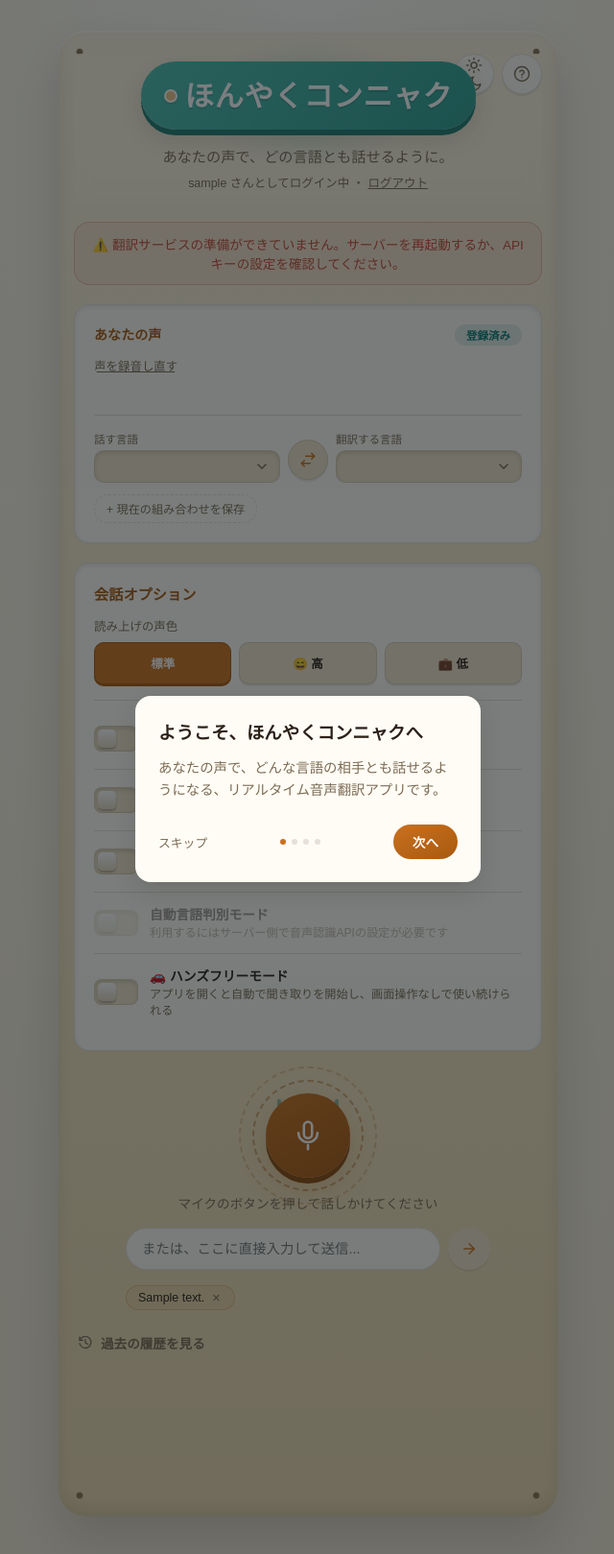
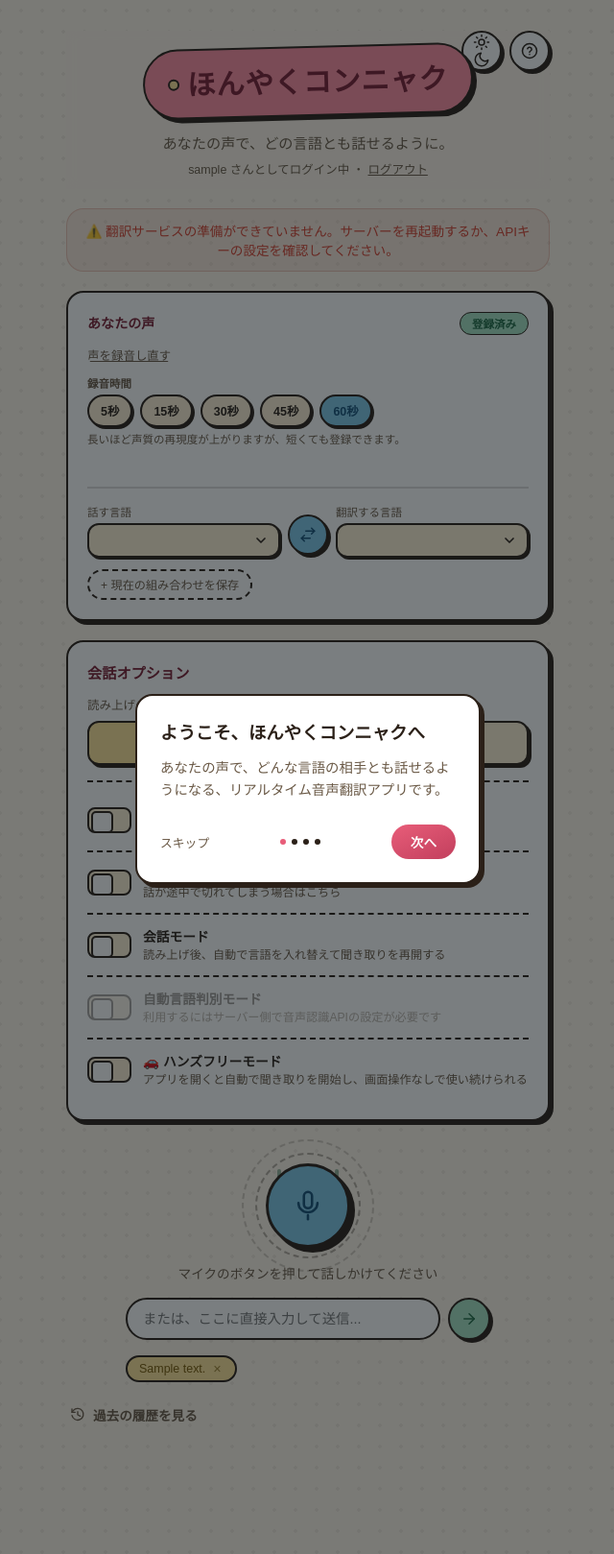
Before and after one commit to tomokiyama2000-cmyk/honyaku-kon-nyaku, a Flask app: page / in a window 1280 px wide. Shown: the top 1619 px of the page at 96% size, without its empty margins (319-959 px from the left). Run offline with Flask 3, Linux system fonts and the light colour scheme; the visitor is signed in with stand-in values (Sample User, id 1); tables that the repository leaves empty hold one stand-in row (values such as "Sample post"); lists and menus that the app fills with data are empty; parts of the project's set-up code (start-up, migrations or seed data) failed here and were passed over; some web fonts are replaced.

Commit message:
デザインを『ポップ・ステッカー』系に全面刷新: 太いアウトライン+ベタ塗りのオフセット影で紙工作・シールのような質感に変更。タイトルバッジは傾いたシール風。ボタンは押すとシールが沈み込むような触感。ダークモードも同系統で調整。また、声のサンプル録音時間を5/15/30/45/60秒から選択できる機能を追加

```diff
--- a/static/app.js
+++ b/static/app.js
@@ -20,6 +20,7 @@ const recordSampleButton = document.getElementById("recordSampleButton");
 const recordButtonLabel = document.getElementById("recordButtonLabel");
 const recordProgress = document.getElementById("recordProgress");
 const recordStatusText = document.getElementById("recordStatusText");
+const durationOptions = document.querySelectorAll(".duration-option");
 const voiceSampleStatus = document.getElementById("voiceSampleStatus");
 const textInputForm = document.getElementById("textInputForm");
 const textInput = document.getElementById("textInput");
@@ -42,7 +43,7 @@ const tutorialSkip = document.getElementById("tutorialSkip");
 let hasVoiceSample = recordSampleButton.classList.contains("record-button--subtle");
 
 function resetRecordButtonLabel() {
-  recordButtonLabel.textContent = hasVoiceSample ? "声を録音し直す" : "🎙️ 声を録音する（60秒）";
+  recordButtonLabel.textContent = hasVoiceSample ? "声を録音し直す" : `🎙️ 声を録音する（${selectedRecordSeconds}秒）`;
 }
 
 // ブラウザの音声認識機能を用意する（Chrome系ブラウザで利用可能）
@@ -635,7 +636,17 @@ clearHistoryButton.addEventListener("click", async () => {
 });
 
 // ---- 声のサンプルを録音する ----
-const RECORD_DURATION_MS = 60000; // 60秒間録音する（ElevenLabsの推奨：1〜2分程度の明瞭な音声）
+let selectedRecordSeconds = 60; // デフォルトは60秒（ElevenLabsの推奨：1〜2分程度の明瞭な音声が理想だが、選択式にしている）
+
+durationOptions.forEach((button) => {
+  button.addEventListener("click", () => {
+    if (isRecording) return; // 録音中は変更できないようにする
+    durationOptions.forEach((b) => b.classList.remove("is-active"));
+    button.classList.add("is-active");
+    selectedRecordSeconds = parseInt(button.dataset.seconds, 10);
+    resetRecordButtonLabel();
+  });
+});
 
 let mediaRecorder = null;
 let recordedChunks = [];
@@ -650,6 +661,7 @@ recordSampleButton.addEventListener("click", async () => {
   }
 
   recordSampleButton.disabled = true;
+  const recordDurationMs = selectedRecordSeconds * 1000;
 
   try {
     const stream = await navigator.mediaDevices.getUserMedia({ audio: true });
@@ -674,7 +686,7 @@ recordSampleButton.addEventListener("click", async () => {
     isRecording = true;
     recordSampleButton.classList.add("recording");
 
-    const totalSeconds = RECORD_DURATION_MS / 1000;
+    const totalSeconds = recordDurationMs / 1000;
     let secondsLeft = totalSeconds;
     recordButtonLabel.textContent = `録音中...（残り${secondsLeft}秒）`;
     recordStatusText.textContent = "はっきりとした声で、自然に話し続けてください。";
@@ -694,7 +706,7 @@ recordSampleButton.addEventListener("click", async () => {
       if (mediaRecorder && mediaRecorder.state !== "inactive") {
         mediaRecorder.stop();
       }
-    }, RECORD_DURATION_MS);
+    }, recordDurationMs);
   } catch (err) {
     recordStatusText.textContent = "マイクを使用できませんでした。マイクの使用許可を確認してください。";
     recordSampleButton.disabled = false;
--- a/static/style.css
+++ b/static/style.css
@@ -1,30 +1,36 @@
 /* ============================================================
    VoiceBridge（ほんやくコンニャク） デザイントークン
 
-   カラー: 温かみのあるクリーム色の背景 × 深みのある琥珀色のアクセント × ティール
-           （「ひみつ道具」らしい、手に取れる質感の配色を目指す）
-   タイプ: 見出し=M PLUS Rounded 1c（丸ゴシック、秘密道具らしい親しみやすさ）
+   カラー: 紙工作・シールのような、太いアウトライン+ビビッドなパステルカラー
+   タイプ: 見出し=M PLUS Rounded 1c（丸ゴシック、ポップで親しみやすい）
            本文=IBM Plex Sans JP
    余白のスケール: 4の倍数（4/8/12/16/20/24/32px）で統一
-   影のスケール: sm（カード）/ md（浮いた要素）の2段階のみ（いずれも暖色寄りの影）
-   角丸のスケール: sm=10px（入力・小ボタン）/ md=16px（カード）/ full=999px（丸ボタン・ピル）
+   影: 太いアウトライン + ベタ塗りの「ポン」と飛び出すオフセット影（ぼかし無し）のみ
+   角丸のスケール: sm=12px（入力・小ボタン）/ md=18px（カード）/ full=999px（丸ボタン・ピル）
    ============================================================ */
 
 :root {
-  --bg: #F3E9D6;
-  --panel: #FFFCF5;
-  --panel-raised: #F1E4C9;
-  --shell: #FBF1DC;
-  --shell-dark: #ECD9AE;
-  --rivet: #8A7454;
-  --accent: #C9711F;
-  --accent-strong: #A8590F;
-  --accent-soft: #F2C78C;
-  --teal: #0E7C74;
-  --text: #2B2018;
-  --text-muted: #7C6C55;
-  --border: rgba(43, 32, 24, 0.12);
-  --danger: #C24A36;
+  --bg: #FFF6E9;
+  --panel: #FFFFFF;
+  --panel-raised: #FFF1D6;
+  --ink: #2B2018;
+  --pink: #FF8FA3;
+  --pink-deep: #E85D79;
+  --pink-text: #7A1E33;
+  --yellow: #FFE59A;
+  --yellow-text: #7A5A06;
+  --mint: #A6E3C4;
+  --mint-text: #1F6B45;
+  --sky: #7FC8E8;
+  --sky-text: #145179;
+  --accent: var(--pink-deep);
+  --accent-strong: #C23F5D;
+  --accent-soft: var(--pink);
+  --teal: #1F6B45;
+  --text: var(--ink);
+  --text-muted: #6B5A47;
+  --border: var(--ink);
+  --danger: #D6402F;
 
   --space-1: 4px;
   --space-2: 8px;
@@ -34,12 +40,12 @@
   --space-6: 24px;
   --space-8: 32px;
 
-  --radius-sm: 10px;
-  --radius-md: 16px;
+  --radius-sm: 12px;
+  --radius-md: 18px;
   --radius-full: 999px;
 
-  --shadow-sm: 0 2px 10px rgba(43, 32, 24, 0.07);
-  --shadow-md: 0 10px 24px rgba(43, 32, 24, 0.14);
+  --pop-sm: 3px 3px 0 var(--ink);
+  --pop-md: 4px 4px 0 var(--ink);
 }
 
 * { box-sizing: border-box; }
@@ -47,8 +53,8 @@
 body {
   margin: 0;
   background:
-    radial-gradient(ellipse at top, #FFFCF5 0%, var(--bg) 68%),
-    radial-gradient(circle, rgba(43, 32, 24, 0.05) 1px, transparent 1.6px) 0 0 / 20px 20px;
+    radial-gradient(circle, rgba(43, 32, 24, 0.06) 1.5px, transparent 2px) 0 0 / 22px 22px,
+    var(--bg);
   color: var(--text);
   font-family: 'IBM Plex Sans JP', 'Hiragino Sans', sans-serif;
   min-height: 100vh;
@@ -77,18 +83,7 @@ body {
   flex-direction: column;
   gap: var(--space-5);
   position: relative;
-  padding: var(--space-6) var(--space-4) var(--space-8);
-  border-radius: 28px;
-  background:
-    radial-gradient(circle 5px at 22px 22px, var(--rivet) 55%, rgba(138, 116, 84, 0.25) 72%, transparent 88%),
-    radial-gradient(circle 5px at calc(100% - 22px) 22px, var(--rivet) 55%, rgba(138, 116, 84, 0.25) 72%, transparent 88%),
-    radial-gradient(circle 5px at 22px calc(100% - 22px), var(--rivet) 55%, rgba(138, 116, 84, 0.25) 72%, transparent 88%),
-    radial-gradient(circle 5px at calc(100% - 22px) calc(100% - 22px), var(--rivet) 55%, rgba(138, 116, 84, 0.25) 72%, transparent 88%),
-    linear-gradient(180deg, var(--shell) 0%, var(--shell-dark) 100%);
-  box-shadow:
-    inset 0 2px 0 rgba(255, 255, 255, 0.55),
-    inset 0 -8px 16px rgba(43, 32, 24, 0.10),
-    0 24px 48px rgba(43, 32, 24, 0.16);
+  padding: 0 var(--space-2) var(--space-8);
 }
 
 button, input, select {
@@ -105,23 +100,10 @@ button {
   position: sticky;
   top: 0;
   z-index: 10;
-  padding: var(--space-2) 0 var(--space-3);
-  background: rgba(251, 241, 220, 0.88);
-  backdrop-filter: blur(8px);
-  -webkit-backdrop-filter: blur(8px);
-}
-
-.app__header::before {
-  content: "";
-  position: absolute;
-  top: -20px;
-  left: 50%;
-  transform: translateX(-50%);
-  width: 220px;
-  height: 140px;
-  background: radial-gradient(ellipse, rgba(79, 191, 176, 0.25) 0%, rgba(79, 191, 176, 0) 70%);
-  pointer-events: none;
-  z-index: -1;
+  padding: var(--space-4) 0 var(--space-3);
+  background: rgba(255, 246, 233, 0.9);
+  backdrop-filter: blur(6px);
+  -webkit-backdrop-filter: blur(6px);
 }
 
 .gadget-badge {
@@ -131,31 +113,29 @@ button {
   gap: var(--space-2);
   padding: var(--space-3) var(--space-6);
   border-radius: var(--radius-full);
-  background: linear-gradient(135deg, #4FBFB0 0%, #2E9D91 100%);
-  box-shadow:
-    0 6px 0 #1F7A70,
-    var(--shadow-md);
+  background: var(--pink);
+  border: 2.5px solid var(--ink);
+  box-shadow: var(--pop-md);
+  transform: rotate(-1.5deg);
   margin-bottom: var(--space-1);
 }
 
 .gadget-badge__knob {
-  width: 14px;
-  height: 14px;
+  width: 12px;
+  height: 12px;
   border-radius: 50%;
-  background: var(--accent-soft);
-  border: 2px solid #FFFFFF;
-  box-shadow: 0 1px 3px rgba(0, 0, 0, 0.2);
+  background: var(--yellow);
+  border: 2px solid var(--ink);
   flex-shrink: 0;
 }
 
 .app__title {
   font-family: 'M PLUS Rounded 1c', sans-serif;
   font-weight: 800;
-  font-size: 1.9rem;
+  font-size: 1.85rem;
   letter-spacing: 0.02em;
   margin: 0;
-  color: #FFFFFF;
-  text-shadow: 0 2px 0 rgba(0, 0, 0, 0.12);
+  color: var(--pink-text);
 }
 
 .app__tagline {
@@ -188,12 +168,10 @@ button {
 /* ---- Setup card (voice sample + language pair) ---- */
 .setup-card {
   background: var(--panel);
-  border: 1px solid var(--border);
+  border: 2.5px solid var(--ink);
   border-radius: var(--radius-md);
   padding: var(--space-5);
-  box-shadow:
-    inset 0 2px 5px rgba(43, 32, 24, 0.09),
-    inset 0 -1px 0 rgba(255, 255, 255, 0.6);
+  box-shadow: var(--pop-md);
   display: flex;
   flex-direction: column;
   gap: var(--space-3);
@@ -209,51 +187,97 @@ button {
   font-family: 'M PLUS Rounded 1c', sans-serif;
   font-size: 0.88rem;
   font-weight: 700;
-  color: var(--accent-strong);
+  color: var(--pink-text);
 }
 
 .setup-card__divider {
-  height: 1px;
+  height: 2px;
   background: var(--border);
+  opacity: 0.15;
   margin: var(--space-1) 0;
 }
 
 .status-pill {
   padding: 3px var(--space-3);
   border-radius: var(--radius-full);
-  background: rgba(91, 107, 116, 0.12);
+  background: var(--panel-raised);
+  border: 1.5px solid var(--ink);
   color: var(--text-muted);
   font-size: 0.72rem;
   font-weight: 600;
 }
 
 .status-pill--ok {
-  background: rgba(14, 124, 116, 0.12);
-  color: var(--teal);
+  background: var(--mint);
+  color: var(--mint-text);
+}
+
+.record-duration-picker {
+  display: flex;
+  flex-direction: column;
+  gap: var(--space-1);
+}
+
+.record-duration-picker__label {
+  font-size: 0.72rem;
+  color: var(--text-muted);
+  font-weight: 600;
+}
+
+.record-duration-picker__options {
+  display: flex;
+  gap: var(--space-2);
+  flex-wrap: wrap;
+}
+
+.duration-option {
+  border: 2px solid var(--ink);
+  background: var(--panel-raised);
+  color: var(--text);
+  border-radius: var(--radius-full);
+  padding: 6px var(--space-3);
+  font-size: 0.78rem;
+  font-weight: 600;
+  cursor: pointer;
+  box-shadow: 2px 2px 0 var(--ink);
+  transition: transform 0.1s ease, box-shadow 0.1s ease;
+}
+
+.duration-option:active { transform: translate(2px, 2px); box-shadow: none; }
+
+.duration-option.is-active {
+  background: var(--sky);
+  color: var(--sky-text);
+}
+
+.record-duration-picker__hint {
+  margin: 0;
+  font-size: 0.72rem;
+  color: var(--text-muted);
 }
 
 .record-button {
   position: relative;
   overflow: hidden;
-  background: var(--panel-raised);
-  border: 1px solid var(--border);
+  background: var(--yellow);
+  border: 2.5px solid var(--ink);
   border-radius: var(--radius-sm);
   padding: var(--space-3);
-  color: var(--text);
+  color: var(--yellow-text);
   font-size: 0.9rem;
-  font-weight: 600;
+  font-weight: 700;
   cursor: pointer;
-  transition: border-color 0.15s ease;
+  box-shadow: var(--pop-sm);
+  transition: transform 0.1s ease, box-shadow 0.1s ease;
 }
 
-.record-button:hover { border-color: var(--accent); }
-.record-button:active { transform: translateY(1px); }
+.record-button:active { transform: translate(3px, 3px); box-shadow: none; }
 
 .record-button__progress {
   position: absolute;
   inset: 0;
   width: 0%;
-  background: rgba(232, 91, 61, 0.16);
+  background: rgba(232, 91, 61, 0.22);
   transition: width 1s linear;
   z-index: 0;
 }
@@ -321,44 +346,41 @@ button {
   background-position: right 10px center;
   background-size: 16px;
   color: var(--text);
-  border: 1px solid var(--border);
+  border: 2px solid var(--ink);
   border-radius: var(--radius-sm);
   padding: var(--space-2) var(--space-6) var(--space-2) var(--space-3);
   font-size: 0.92rem;
-  box-shadow: inset 0 2px 4px rgba(43, 32, 24, 0.14);
+  box-shadow: 2px 2px 0 var(--ink);
 }
 
-.lang-bar__field select:focus-visible { outline: 2px solid var(--accent); outline-offset: 1px; }
+.lang-bar__field select:focus-visible { outline: 2px solid var(--sky-text); outline-offset: 1px; }
 
 .swap-button {
   width: 42px;
   height: 42px;
   border-radius: 50%;
-  border: 1px solid var(--border);
-  background: var(--panel-raised);
-  color: var(--accent);
+  border: 2.5px solid var(--ink);
+  background: var(--sky);
+  color: var(--sky-text);
   display: grid;
   place-items: center;
   cursor: pointer;
   margin-bottom: 3px;
-  box-shadow: 0 2px 0 rgba(43, 32, 24, 0.08);
-  transition: background 0.15s ease, color 0.15s ease, transform 0.1s ease, box-shadow 0.1s ease;
+  box-shadow: var(--pop-sm);
+  transition: transform 0.1s ease, box-shadow 0.1s ease;
 }
 
-.swap-button:hover { background: var(--accent); color: #FFFFFF; }
 .swap-button:active {
-  transform: translateY(2px);
+  transform: translate(3px, 3px);
   box-shadow: none;
 }
 
 /* ---- Conversation options (always visible, toggle switches) ---- */
 .options-card {
   background: var(--panel);
-  border: 1px solid var(--border);
+  border: 2.5px solid var(--ink);
   border-radius: var(--radius-md);
-  box-shadow:
-    inset 0 2px 5px rgba(43, 32, 24, 0.09),
-    inset 0 -1px 0 rgba(255, 255, 255, 0.6);
+  box-shadow: var(--pop-md);
   padding: var(--space-5);
 }
 
@@ -366,14 +388,14 @@ button {
   font-family: 'M PLUS Rounded 1c', sans-serif;
   font-size: 0.95rem;
   font-weight: 700;
-  color: var(--accent-strong);
+  color: var(--pink-text);
   margin: 0 0 var(--space-3);
 }
 
 /* ---- Voice tone selector ---- */
 .tone-selector {
   padding-bottom: var(--space-4);
-  border-bottom: 1px solid var(--border);
+  border-bottom: 2px dashed var(--border);
   margin-bottom: var(--space-2);
 }
 
@@ -391,26 +413,23 @@ button {
 }
 
 .tone-option {
-  border: 1px solid var(--border);
+  border: 2px solid var(--ink);
   background: var(--panel-raised);
   color: var(--text);
   border-radius: var(--radius-sm);
   padding: var(--space-3) var(--space-1);
   font-size: 0.78rem;
-  font-weight: 600;
+  font-weight: 700;
   cursor: pointer;
-  box-shadow: 0 2px 0 rgba(43, 32, 24, 0.08);
-  transition: background 0.15s ease, border-color 0.15s ease, color 0.15s ease, transform 0.1s ease, box-shadow 0.1s ease;
+  box-shadow: var(--pop-sm);
+  transition: transform 0.1s ease, box-shadow 0.1s ease;
 }
 
-.tone-option:hover { border-color: var(--accent); }
-.tone-option:active { transform: translateY(2px); box-shadow: none; }
+.tone-option:active { transform: translate(3px, 3px); box-shadow: none; }
 
 .tone-option.is-active {
-  background: var(--accent);
-  border-color: var(--accent-strong);
-  color: #FFFFFF;
-  box-shadow: 0 2px 0 var(--accent-strong);
+  background: var(--yellow);
+  color: var(--yellow-text);
 }
 
 .options-card__body {
@@ -423,7 +442,7 @@ button {
   align-items: center;
   gap: var(--space-3);
   padding: var(--space-3) 0;
-  border-top: 1px solid var(--border);
+  border-top: 2px dashed var(--border);
   cursor: pointer;
 }
 
@@ -443,32 +462,31 @@ button {
   height: 27px;
   border-radius: 8px;
   background: var(--panel-raised);
-  border: 1px solid var(--border);
-  box-shadow: inset 0 2px 4px rgba(43, 32, 24, 0.16);
+  border: 2px solid var(--ink);
   transition: background 0.15s ease, border-color 0.15s ease;
 }
 
 .setting-toggle__switch::after {
   content: "";
   position: absolute;
-  top: 3px;
-  left: 3px;
+  top: 2px;
+  left: 2px;
   width: 19px;
   height: 19px;
   border-radius: 5px;
-  background: linear-gradient(180deg, #FFFFFF 0%, #E4D8C0 100%);
-  box-shadow: 0 2px 2px rgba(43, 32, 24, 0.3);
+  background: var(--panel);
+  border: 2px solid var(--ink);
   transition: transform 0.15s ease, background 0.15s ease;
 }
 
 .setting-toggle input:checked + .setting-toggle__switch {
-  background: rgba(201, 113, 31, 0.22);
-  border-color: var(--accent);
+  background: var(--mint);
+  border-color: var(--ink);
 }
 
 .setting-toggle input:checked + .setting-toggle__switch::after {
   transform: translateX(19px);
-  background: linear-gradient(180deg, var(--accent-soft) 0%, var(--accent) 100%);
+  background: var(--yellow);
 }
 
 .setting-toggle input:focus-visible + .setting-toggle__switch {
@@ -543,15 +561,13 @@ button {
   width: 88px;
   height: 88px;
   border-radius: 50%;
-  border: none;
-  background: linear-gradient(155deg, var(--accent) 0%, var(--accent-strong) 100%);
-  color: #FFFFFF;
+  border: 3px solid var(--ink);
+  background: var(--sky);
+  color: var(--sky-text);
   display: grid;
   place-items: center;
   cursor: pointer;
-  box-shadow:
-    0 6px 0 #8A4A0C,
-    0 12px 28px rgba(201, 113, 31, 0.3);
+  box-shadow: 5px 5px 0 var(--ink);
   transition: transform 0.1s ease, box-shadow 0.1s ease, opacity 0.15s ease;
 }
 
@@ -560,17 +576,17 @@ button {
   content: "";
   position: absolute;
   border-radius: 50%;
-  border: 2px dashed rgba(168, 89, 15, 0.45);
+  border: 2px dashed rgba(43, 32, 24, 0.35);
   pointer-events: none;
 }
 
 .mic-button::before { top: -14px; right: -14px; bottom: -14px; left: -14px; }
-.mic-button::after { top: -28px; right: -28px; bottom: -28px; left: -28px; border-color: rgba(168, 89, 15, 0.25); }
+.mic-button::after { top: -28px; right: -28px; bottom: -28px; left: -28px; border-color: rgba(43, 32, 24, 0.2); }
 
 .mic-button.listening::before,
 .mic-button.listening::after {
   border-style: solid;
-  border-color: rgba(232, 91, 61, 0.35);
+  border-color: rgba(232, 91, 61, 0.4);
   animation: sonar-ping 1.6s ease-out infinite;
 }
 
@@ -626,7 +637,7 @@ button {
   flex: 1;
   min-width: 0;
   background: var(--panel);
-  border: 1px solid var(--border);
+  border: 2px solid var(--ink);
   border-radius: var(--radius-full);
   padding: var(--space-2) var(--space-4);
   color: var(--text);
@@ -640,19 +651,18 @@ button {
   width: 44px;
   height: 44px;
   border-radius: 50%;
-  border: none;
-  background: var(--panel-raised);
-  color: var(--accent);
+  border: 2px solid var(--ink);
+  background: var(--mint);
+  color: var(--mint-text);
   display: grid;
   place-items: center;
   cursor: pointer;
-  box-shadow: 0 2px 0 rgba(43, 32, 24, 0.08);
-  transition: background 0.15s ease, color 0.15s ease, transform 0.1s ease, box-shadow 0.1s ease;
+  box-shadow: var(--pop-sm);
+  transition: transform 0.1s ease, box-shadow 0.1s ease;
 }
 
-.text-input-submit:hover { background: var(--accent); color: #FFFFFF; }
 .text-input-submit:active {
-  transform: translateY(2px);
+  transform: translate(3px, 3px);
   box-shadow: none;
 }
 
@@ -993,19 +1009,18 @@ button {
   width: 42px;
   height: 42px;
   border-radius: 50%;
-  border: 1px solid var(--border);
+  border: 2px solid var(--ink);
   background: var(--panel);
-  color: var(--text-muted);
+  color: var(--text);
   display: grid;
   place-items: center;
   cursor: pointer;
-  box-shadow: 0 2px 0 rgba(43, 32, 24, 0.08);
-  transition: background 0.15s ease, color 0.15s ease, transform 0.1s ease, box-shadow 0.1s ease;
+  box-shadow: var(--pop-sm);
+  transition: transform 0.1s ease, box-shadow 0.1s ease;
 }
 
-.icon-button:hover { background: var(--accent); color: #FFFFFF; }
 .icon-button:active {
-  transform: translateY(2px);
+  transform: translate(3px, 3px);
   box-shadow: none;
 }
 
@@ -1022,7 +1037,7 @@ button {
   display: inline-flex;
   align-items: center;
   gap: 6px;
-  border: 1px solid var(--border);
+  border: 2px solid var(--ink);
   background: var(--panel-raised);
   color: var(--text);
   border-radius: var(--radius-full);
@@ -1063,46 +1076,45 @@ button {
   display: inline-flex;
   align-items: center;
   gap: 6px;
-  border: 1px solid rgba(201, 113, 31, 0.3);
-  background: rgba(201, 113, 31, 0.08);
-  color: var(--text);
+  border: 2px solid var(--ink);
+  background: var(--yellow);
+  color: var(--yellow-text);
   border-radius: var(--radius-full);
   padding: 5px var(--space-3);
   font-size: 0.78rem;
   cursor: pointer;
 }
 
-.favorite-chip:hover { border-color: var(--accent); }
 .favorite-chip:disabled { opacity: 0.5; cursor: default; }
 
 .favorite-chip__remove {
-  color: var(--text-muted);
+  color: var(--yellow-text);
   font-size: 0.9rem;
   line-height: 1;
   padding: 0 2px;
+  opacity: 0.7;
 }
 
-.favorite-chip__remove:hover { color: var(--danger); }
+.favorite-chip__remove:hover { opacity: 1; }
 
 .favorite-button {
   flex-shrink: 0;
   width: 32px;
   height: 32px;
   border-radius: 50%;
-  border: 1px solid var(--border);
+  border: 2px solid var(--ink);
   background: var(--panel-raised);
-  color: var(--accent-strong);
+  color: var(--text);
   display: grid;
   place-items: center;
   cursor: pointer;
   padding: 0;
-  box-shadow: 0 2px 0 rgba(43, 32, 24, 0.08);
-  transition: background 0.15s ease, color 0.15s ease, transform 0.1s ease, box-shadow 0.1s ease;
+  box-shadow: var(--pop-sm);
+  transition: transform 0.1s ease, box-shadow 0.1s ease;
 }
 
-.favorite-button:hover { background: var(--accent); color: #FFFFFF; }
 .favorite-button:active {
-  transform: translateY(2px);
+  transform: translate(3px, 3px);
   box-shadow: none;
 }
 
@@ -1127,11 +1139,12 @@ button {
 
 .tutorial-card {
   background: var(--panel);
+  border: 2.5px solid var(--ink);
   border-radius: var(--radius-md);
   padding: var(--space-6);
   max-width: 360px;
   width: 100%;
-  box-shadow: var(--shadow-md);
+  box-shadow: var(--pop-md);
 }
 
 .tutorial-step h3 {
--- a/templates/index.html
+++ b/templates/index.html
@@ -68,6 +68,19 @@
         <span class="record-button__label" id="recordButtonLabel">🎙️ 声を録音する（60秒）</span>
       </button>
     {% endif %}
+
+    <div class="record-duration-picker" id="recordDurationPicker" role="radiogroup" aria-label="録音時間">
+      <span class="record-duration-picker__label">録音時間</span>
+      <div class="record-duration-picker__options">
+        <button type="button" class="duration-option" data-seconds="5">5秒</button>
+        <button type="button" class="duration-option" data-seconds="15">15秒</button>
+        <button type="button" class="duration-option" data-seconds="30">30秒</button>
+        <button type="button" class="duration-option" data-seconds="45">45秒</button>
+        <button type="button" class="duration-option is-active" data-seconds="60">60秒</button>
+      </div>
+      <p class="record-duration-picker__hint">長いほど声質の再現度が上がりますが、短くても登録できます。</p>
+    </div>
+
     <p id="recordStatusText" class="record-status-text"></p>
 
     <div class="setup-card__divider"></div>
```
Also changed, not shown: other parts of static/style.css (+59 -59 lines).
